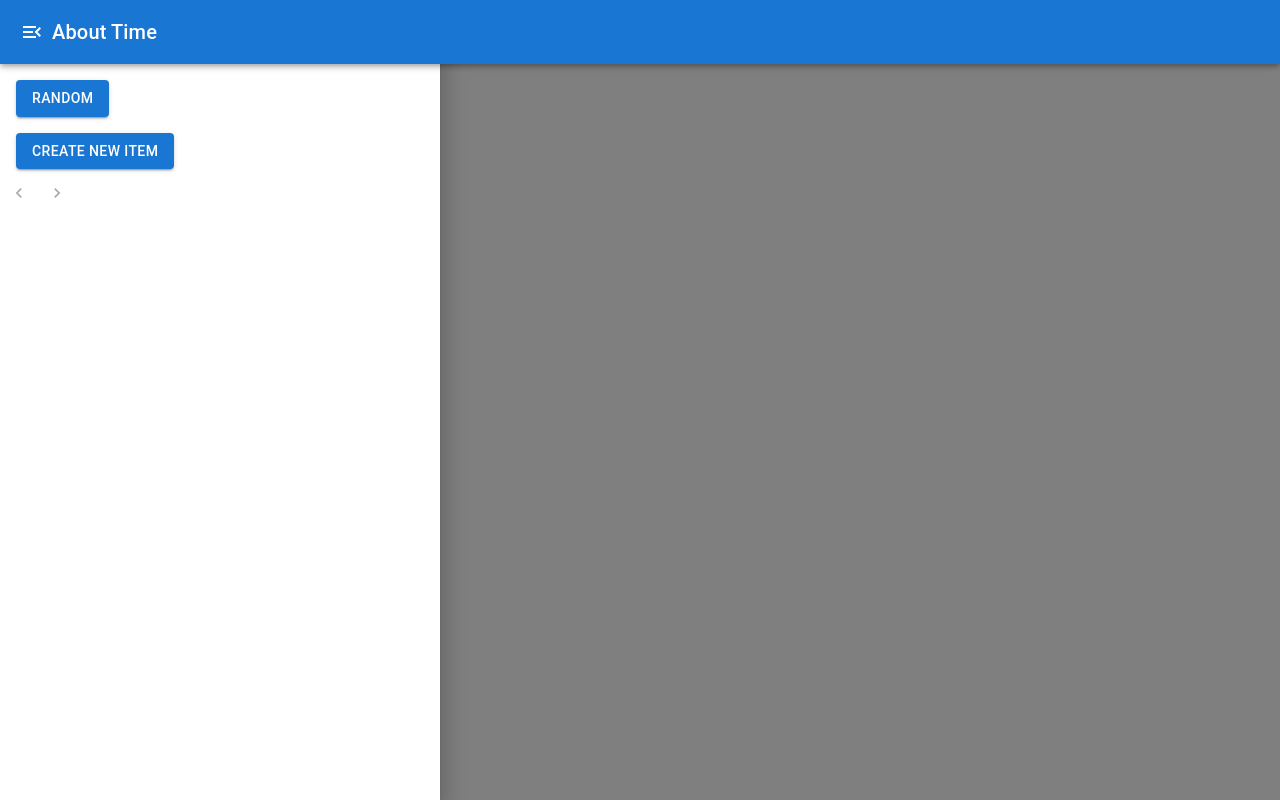
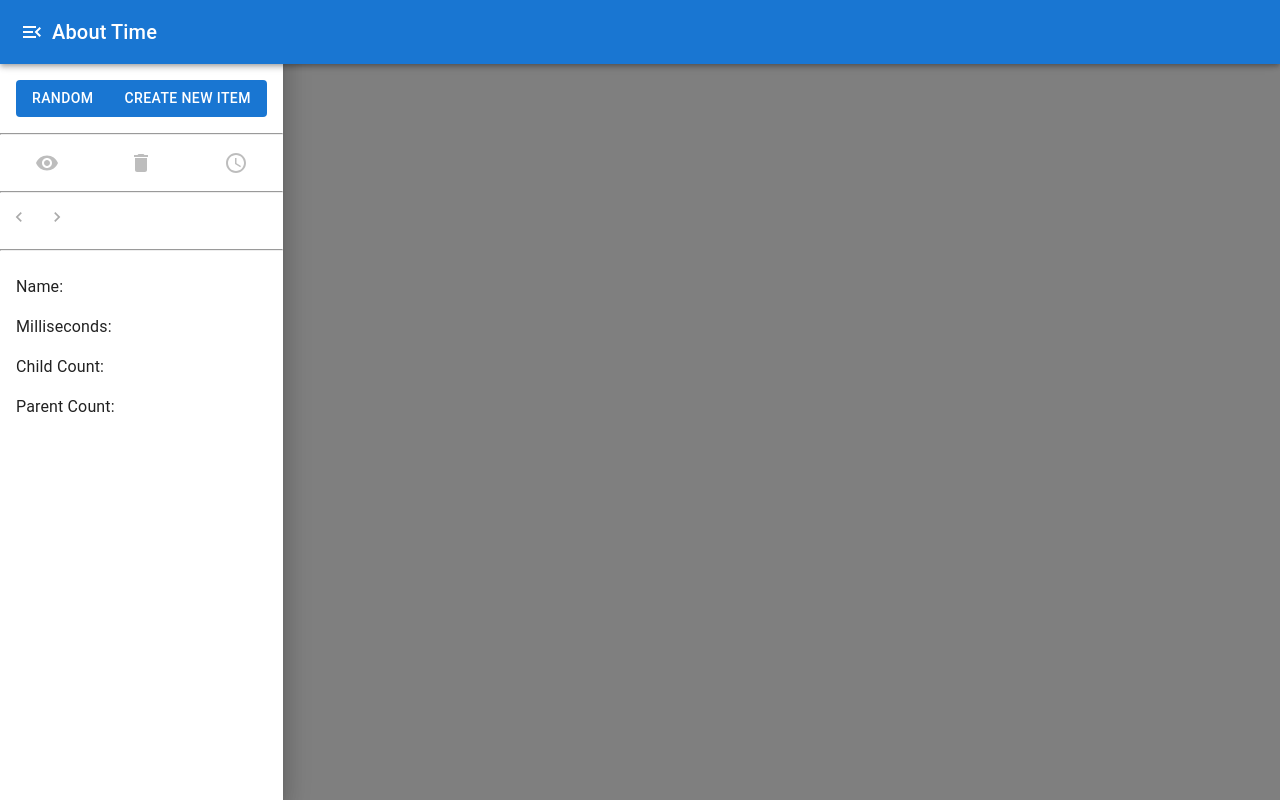
Before and after one commit to tannerbroberts/tannerbroberts.github.io, a React (Vite) app: page / in a window 1280 px wide. Both pictures are taken after a click on the button "open drawer". Built offline with nearby package versions, Linux system fonts and the light colour scheme.

Commit message:
Adds back buttons, a details section at the bottom, disables the schedule button at appropriate times

```diff
--- a/src/components/AboutTimeListItem.tsx
+++ b/src/components/AboutTimeListItem.tsx
@@ -1,8 +1,7 @@
-import { IconButton, ListItem, ListItemButton, ListItemText } from "@mui/material";
+import { ListItem, ListItemButton, ListItemText } from "@mui/material";
 import { useCallback, useMemo } from "react";
+import { useAppDispatch, useAppState } from "../context/App";
 import { Item } from "../store/utils/item";
-import { useAppDispatch, useAppState } from "../context/App";
-import { Close } from "@mui/icons-material";
 
 export default function PaginatedItemListItem({ item }: { item: Item }) {
   const { focusedListItemId } = useAppState()
@@ -21,22 +20,12 @@ export default function PaginatedItemListItem({ item }: { item: Item }) {
     dispatch({ type: 'SET_FOCUSED_LIST_ITEM_BY_ID', payload: { focusedListItemId: item.id } })
   }, [dispatch, item.id])
 
-  const clearFocusedListItemId = useCallback((e: React.MouseEvent) => {
-    e.stopPropagation()
-    dispatch({ type: 'SET_FOCUSED_LIST_ITEM_BY_ID', payload: { focusedListItemId: null } })
-  }, [dispatch])
-
   const isFocused = useMemo(() => focusedListItemId === item.id, [focusedListItemId, item.id])
 
   return (
     <ListItem>
       <ListItemButton selected={isFocused} onClick={setFocusedListItem}>
         <ListItemText primary={item.name} secondary={`length: ${lengthString}`} />
-        {isFocused &&
-          <IconButton onClick={clearFocusedListItemId}>
-            <Close />
-          </IconButton>
-        }
       </ListItemButton>
     </ListItem >
   )
--- a/src/components/ItemSchedule.tsx
+++ b/src/components/ItemSchedule.tsx
@@ -21,12 +21,12 @@ export default function ItemSchedule({ item, start = null }: { item: Item, start
       onClick={toggleShowChildren}
       style={{
         boxSizing: 'border-box',
-        width: start !== null ? 'calc(100% - 140px)' : '100%',
+        width: start !== null ? 'calc(100% - 40px)' : '100%',
         position: start !== null ? 'absolute' : 'relative',
         top: start !== null ? `${start}px` : '0px',
         height: duration + 'px',
         backgroundColor: 'rgba(0, 0, 150, 0.3)',
-        marginLeft: start !== null ? `140px` : '0px',
+        marginLeft: start !== null ? `40px` : '0px',
       }}>
       <Typography>
         {`${item.name} (${item.showChildren ? '-' : '+'})`}
--- a/src/components/NewItemButton.tsx
+++ b/src/components/NewItemButton.tsx
@@ -43,3 +43,4 @@ export default function NewItemButton() {
     </>
   )
 }
+// TODO: Change name to NewItemDialog
--- /dev/null
+++ b/src/components/SchedulingDialog.tsx
@@ -0,0 +1,18 @@
+import { Dialog } from "@mui/material";
+import { useCallback } from "react";
+import { useAppDispatch, useAppState } from "../context/App";
+
+export default function SchedulingDialog() {
+  const { schedulingDialogOpen } = useAppState()
+  const dispatch = useAppDispatch()
+
+  const handleClose = useCallback(() => {
+    dispatch({ type: 'SET_SCHEDULING_DIALOG_OPEN', payload: { schedulingDialogOpen: false } })
+  }, [dispatch])
+
+  return (
+    <Dialog open={schedulingDialogOpen} onClose={handleClose}>
+
+    </Dialog>
+  )
+}
--- a/src/components/SideBar.tsx
+++ b/src/components/SideBar.tsx
@@ -1,30 +1,61 @@
-import { Box, Drawer, List, ListItem, Toolbar } from "@mui/material";
+import { Delete, Schedule, Visibility } from "@mui/icons-material";
+import { Box, ButtonGroup, Drawer, IconButton, List, ListItem, Toolbar, Typography } from "@mui/material";
+import { useCallback, useMemo } from "react";
 import { useAppDispatch, useAppState } from "../context/App";
-import { useCallback } from "react";
+import NewItemButton from "./NewItemButton.tsx";
 import PaginatedItemList from "./PaginatedItemList";
 import RandomItemButton from "./RandomItemButton.tsx";
-import NewItemButton from "./NewItemButton.tsx";
+import SchedulingDialog from "./SchedulingDialog.tsx";
+import { getItemById } from "../store/utils/item.ts";
 
 export default function SideBar() {
-  const { sideDrawerOpen } = useAppState()
+  const { sideDrawerOpen, focusedItemId, focusedListItemId, items } = useAppState()
   const appDispatch = useAppDispatch()
 
   const closeDrawer = useCallback(() => {
     appDispatch({ type: 'SET_SIDE_DRAWER_OPEN', payload: { sideDrawerOpen: false } })
   }, [appDispatch])
 
+  const deleteFocusedListItemById = useCallback(() => {
+    appDispatch({ type: 'DELETE_ITEM_BY_ID', payload: { id: focusedListItemId } })
+    appDispatch({ type: 'SET_FOCUSED_LIST_ITEM_BY_ID', payload: { focusedListItemId: null } })
+  }, [appDispatch, focusedListItemId])
+
+  const setFocusedItem = useCallback(() => {
+    appDispatch({ type: 'SET_FOCUSED_ITEM_BY_ID', payload: { focusedItemId: focusedListItemId } })
+  }, [appDispatch, focusedListItemId])
+
+  const openSchedulingDialog = useCallback(() => {
+    appDispatch({ type: 'SET_SCHEDULING_DIALOG_OPEN', payload: { schedulingDialogOpen: true } })
+  }, [appDispatch])
+
+  // Can schedule if:
+  const focusedItem = useMemo(() => {
+    if (!focusedItemId) return null
+    return getItemById(items, focusedItemId)
+  }, [focusedItemId, items])
+  const focusedListItem = useMemo(() => {
+    if (!focusedListItemId) return null
+    return getItemById(items, focusedListItemId)
+  }, [focusedListItemId, items])
+  const canSchedule = useMemo(() => {
+    if (!focusedItem) return false
+    if (!focusedListItem) return false
+    if (focusedItem.id === focusedListItem.id) return false
+    if (focusedItem.duration < focusedListItem.duration) return false
+    return true
+  }, [focusedItem, focusedListItem])
+
   return (
+    <>
       <Drawer
         variant='temporary'
         open={sideDrawerOpen}
         onClose={closeDrawer}
         sx={{
-        '& .MuiDrawer-paper': {
-          width: '440px',
-        },
           // Mobile, fullscreen width
           '&.MuiDrawer-modal': {
-          width: '100%',
+            width: '66%',
           },
         }}
       >
@@ -32,14 +63,53 @@ export default function SideBar() {
         <Box sx={{ overflow: 'auto' }}>
           <List>
             <ListItem>
+              <ButtonGroup>
                 <RandomItemButton />
+                <NewItemButton />
+              </ButtonGroup>
+            </ListItem>
+            <hr />
+            <ButtonGroup sx={{ display: 'flex', justifyContent: 'space-around' }}>
+              <IconButton disabled={!focusedListItemId} onClick={setFocusedItem}>
+                <Visibility />
+              </IconButton>
+              <IconButton disabled={!focusedListItemId} onClick={deleteFocusedListItemById}>
+                <Delete />
+              </IconButton>
+              <IconButton disabled={!canSchedule} onClick={openSchedulingDialog}>
+                <Schedule />
+              </IconButton>
+            </ButtonGroup>
+            <hr />
+            <PaginatedItemList />
+          </List>
+          <hr />
+          <List>
+            <ListItem>
+              <Typography>
+                Name: {focusedListItem?.name}
+              </Typography>
             </ListItem>
             <ListItem>
-            <NewItemButton />
+              <Typography>
+                Milliseconds: {focusedListItem?.duration}
+              </Typography>
             </ListItem>
-          <PaginatedItemList />
+            <ListItem>
+              <Typography>
+                Child Count: {focusedListItem?.children.length}
+              </Typography>
+            </ListItem>
+            <ListItem>
+              <Typography>
+                Parent Count: {focusedListItem?.parents.length}
+              </Typography>
+            </ListItem>
           </List>
+
         </Box>
       </Drawer>
+      <SchedulingDialog />
+    </>
   )
 }
--- a/src/store/reducers/AppReducer.ts
+++ b/src/store/reducers/AppReducer.ts
@@ -8,8 +8,12 @@ export type AppAction =
     type: "CREATE_ITEM";
     payload: { id: string; name: string; duration: number; children: Child[] };
   }
-  | { type: "DELETE_ITEM_BY_ID"; payload: { id: string } }
-  | { type: "REMOVE_INSTANCES_BY_ID"; payload: { id: string } }
+  | { type: "DELETE_ITEM_BY_ID"; payload: { id: string | null } }
+  | { type: "REMOVE_INSTANCES_BY_ID"; payload: { id: string | null } }
+  | {
+    type: "SCHEDULE_FOCUSED_LIST_ITEM_BY_OFFSET";
+    payload: { offset: number };
+  }
   | {
     type: "SET_FOCUSED_ITEM_BY_ID";
     payload: { focusedItemId: string | null };
@@ -22,22 +26,26 @@ export type AppAction =
     type: "SET_ITEM_SEARCH_WINDOW_RANGE";
     payload: { min: number; max: number };
   }
+  | {
+    type: "SET_SCHEDULING_DIALOG_OPEN";
+    payload: { schedulingDialogOpen: boolean };
+  }
   | { type: "SET_SIDE_DRAWER_OPEN"; payload: { sideDrawerOpen: boolean } }
   | {
     type: "TOGGLE_ITEM_SHOW_CHILDREN_BY_ID";
     payload: { id: string; showChildren: boolean };
   };
 
-export const DEFAULT_WINDOW_RANGE_SIZE = 6;
+export const DEFAULT_WINDOW_RANGE_SIZE = 5;
 export const initialState = {
-  sideDrawerOpen: false,
   expandSearchItems: false,
-  items: new Array<Item>(),
   focusedItemId: null as string | null,
   focusedListItemId: null as string | null,
+  items: new Array<Item>(),
   itemSearchWindowRange: { min: 0, max: DEFAULT_WINDOW_RANGE_SIZE },
+  schedulingDialogOpen: false,
+  sideDrawerOpen: false,
 };
-
 
 export default function reducer(
   previous: AppState,
@@ -63,7 +71,7 @@ export default function reducer(
       children.forEach((child) => {
         const childIndex = getIndexById(items, child.id);
         if (childIndex !== -1) {
-          const parent = new Parent(id, child.relationshipId);
+          const parent = new Parent(newItem.id, child.relationshipId);
 
           //* ****************************************************
           //* parents array for each child in the new item
@@ -88,6 +96,8 @@ export default function reducer(
     }
     case "DELETE_ITEM_BY_ID": {
       const id = action.payload.id;
+      if (!id) return previous;
+
       //* ****************************************************
       //* parents and children with id
       //* ****************************************************
@@ -103,13 +113,25 @@ export default function reducer(
         item.id !== id
       );
 
+      const { focusedListItemId, focusedItemId } = previous;
+      const shouldNullifyFocusedItemId = focusedItemId === id;
+      const shouldNullifyFocusedListItemId = focusedListItemId === id;
+
       //* ****************************************************
       //* appState
       //* ****************************************************
-      return { ...removedInstanceState, items: newItems };
+      return {
+        ...removedInstanceState,
+        items: newItems,
+        focusedItemId: shouldNullifyFocusedItemId ? null : focusedItemId,
+        focusedListItemId: shouldNullifyFocusedListItemId
+          ? null
+          : focusedListItemId,
+      };
     }
     case "REMOVE_INSTANCES_BY_ID": {
       const id = action.payload.id;
+      if (!id) return previous;
 
       //* ****************************************************
       //* parents and children with id
@@ -137,6 +159,7 @@ export default function reducer(
     }
     case "SET_FOCUSED_ITEM_BY_ID": {
       const { focusedItemId } = action.payload;
+      if (!focusedItemId) return previous;
 
       //* ****************************************************
       //* appState
@@ -146,7 +169,7 @@ export default function reducer(
     }
     case "SET_FOCUSED_LIST_ITEM_BY_ID": {
       const { focusedListItemId } = action.payload;
-      console.log("focusedListItemId", focusedListItemId);
+      if (!focusedListItemId) return previous;
 
       //* ****************************************************
       //* appState
--- a/src/store/utils/useItemListValidation.ts
+++ b/src/store/utils/useItemListValidation.ts
@@ -27,7 +27,7 @@ export default function useItemListValidation() {
       }
     }
     // print green success message
-    console.log(
+    console.info(
       "%cAll children references found in items array",
       "color: green; font-weight: bold",
     );
```
Also changed, not shown: src/components/ScheduleWithOffset.tsx (deleted, +0 -11 lines), src/store/utils/useLogger.ts (+13 -8 lines). Lines whose indentation alone changed are shown as unchanged.
